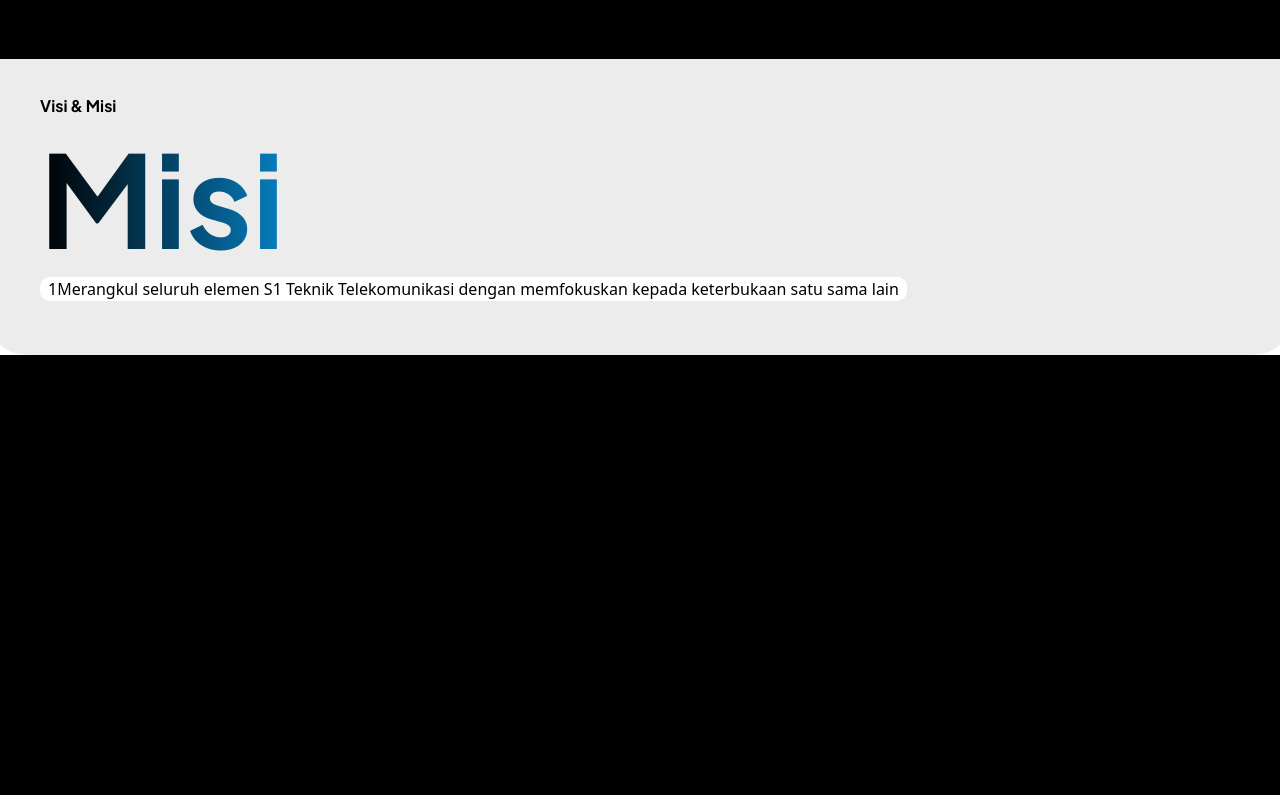
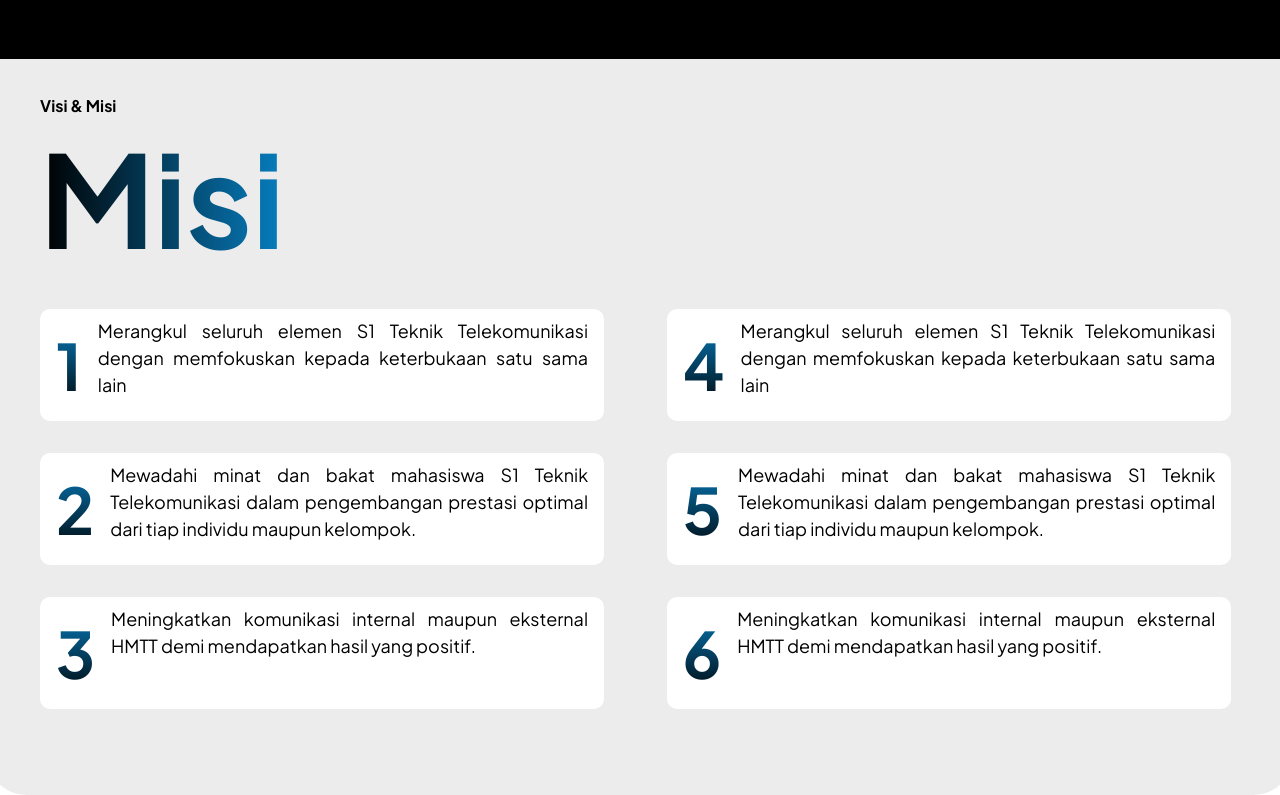
Before and after one commit to Ridhoalharits/hmtt, a React (Create React App) app: page /kabinethmtt in a window 1280 px wide. Shown: the part 2286-3081 px from the top of the page. Before the commit the page ends 2641 px from the top, so only its background shows below. Built offline with nearby package versions, Linux system fonts and the light colour scheme; the HTML template or start-up script is replaced by a standard one.

Commit message:
improve hover dan add visi dan misi

```diff
--- a/src/Component/Header/Header.css
+++ b/src/Component/Header/Header.css
@@ -27,6 +27,10 @@
 	background: transparent;
 }
 
+a {
+	text-decoration: underline;
+}
+
 .nav-list {
 	margin-right: 32px;
 	font-family: "Jakarta-Regular";
--- a/src/Page/KabinetHMTT/KabinetHMTT.css
+++ b/src/Page/KabinetHMTT/KabinetHMTT.css
@@ -169,6 +169,7 @@
 	font-size: 128px;
 	line-height: normal;
 	margin: 0;
+	margin-bottom: 32px;
 }
 
 .visimisi-subheading-black {
@@ -183,9 +184,36 @@
 .misi-list {
 	background-color: white;
 	border-radius: 10px;
+	width: 90%;
+	flex-direction: row;
+	display: flex;
+	padding-left: 16px;
+	padding-right: 16px;
+	padding-top: 8px;
+	padding-bottom: 8px;
+	margin-bottom: 32px;
+}
+
+.misi-number {
+	background: linear-gradient(180deg, #0781c4 0%, #000 100%);
+	background-clip: text;
+	-webkit-background-clip: text;
+	-webkit-text-fill-color: transparent;
+	font-family: "Jakarta-Bold";
+	font-size: 64px;
+	margin: 0px;
+	margin-right: 16px;
+}
+
+.misi-bodycopy {
+	font-family: "Jakarta-Regular";
+	color: #000;
+	font-size: 18px;
+	text-align: justify;
+	display: flex;
+}
+
+.misi-base {
 	display: flex;
 	flex-direction: row;
-	width: fit-content;
-	padding-left: 8px;
-	padding-right: 8px;
 }
--- a/src/Page/KabinetHMTT/KabinetHMTT.js
+++ b/src/Page/KabinetHMTT/KabinetHMTT.js
@@ -78,13 +78,55 @@ const KabinetHMTT = () => {
 				<div className="visimisi-box2">
 					<p className="visimisi-subheading-black">Visi & Misi</p>
 					<p className="visi-headline-black">Misi</p>
-					<div className="misi-kebawah">
-						<div className="misi-list">
-							<p>1</p>
-							<p>
-								Merangkul seluruh elemen S1 Teknik Telekomunikasi dengan
-								memfokuskan kepada keterbukaan satu sama lain
-							</p>
+
+					<div className="misi-base">
+						<div className="misi-kebawah">
+							<div className="misi-list">
+								<p className="misi-number">1</p>
+								<p className="misi-bodycopy">
+									Merangkul seluruh elemen S1 Teknik Telekomunikasi dengan
+									memfokuskan kepada keterbukaan satu sama lain
+								</p>
+							</div>
+							<div className="misi-list">
+								<p className="misi-number">2</p>
+								<p className="misi-bodycopy">
+									Mewadahi minat dan bakat mahasiswa S1 Teknik Telekomunikasi
+									dalam pengembangan prestasi optimal dari tiap individu maupun
+									kelompok.
+								</p>
+							</div>
+							<div className="misi-list">
+								<p className="misi-number">3</p>
+								<p className="misi-bodycopy">
+									Meningkatkan komunikasi internal maupun eksternal HMTT demi
+									mendapatkan hasil yang positif.
+								</p>
+							</div>
+						</div>
+						<div className="misi-kebawah">
+							<div className="misi-list">
+								<p className="misi-number">4</p>
+								<p className="misi-bodycopy">
+									Merangkul seluruh elemen S1 Teknik Telekomunikasi dengan
+									memfokuskan kepada keterbukaan satu sama lain
+								</p>
+							</div>
+							<div className="misi-list">
+								<p className="misi-number">5</p>
+								<p className="misi-bodycopy">
+									Mewadahi minat dan bakat mahasiswa S1 Teknik Telekomunikasi
+									dalam pengembangan prestasi optimal dari tiap individu maupun
+									kelompok.
+								</p>
+							</div>
+							<div className="misi-list">
+								<p className="misi-number">6</p>
+								<p className="misi-bodycopy">
+									Meningkatkan komunikasi internal maupun eksternal HMTT demi
+									mendapatkan hasil yang positif.
+								</p>
+							</div>
 						</div>
 					</div>
 				</div>
--- a/src/Segment/Intro/Intro.css
+++ b/src/Segment/Intro/Intro.css
@@ -69,6 +69,10 @@
 	text-decoration: none;
 }
 
+a:hover {
+	text-decoration: underline;
+}
+
 .text-bold {
 	font-family: "Jakarta-Bold";
 }
--- a/src/Segment/OurLab/OurLab.css
+++ b/src/Segment/OurLab/OurLab.css
@@ -41,7 +41,8 @@ body {
 	color: white;
 	font-size: 18px;
 	text-align: center;
-	margin-top: 18px;
+	margin-top: 36px;
+	line-height: 1.5;
 }
 .center {
 	margin-left: 72px;
--- a/src/Segment/OurLab/OurLab.js
+++ b/src/Segment/OurLab/OurLab.js
@@ -32,7 +32,6 @@ const OurLab = () => {
 						peminatan dimana tiap peminatannya terdiri dari beberapa
 						laboratorium.
 					</p>
-					<h1 className="text-white">Hellow World</h1>
 				</div>
 				<div className="lab-box-row">
 					{laboratoryList.map((laboratoryLists) => (
```
